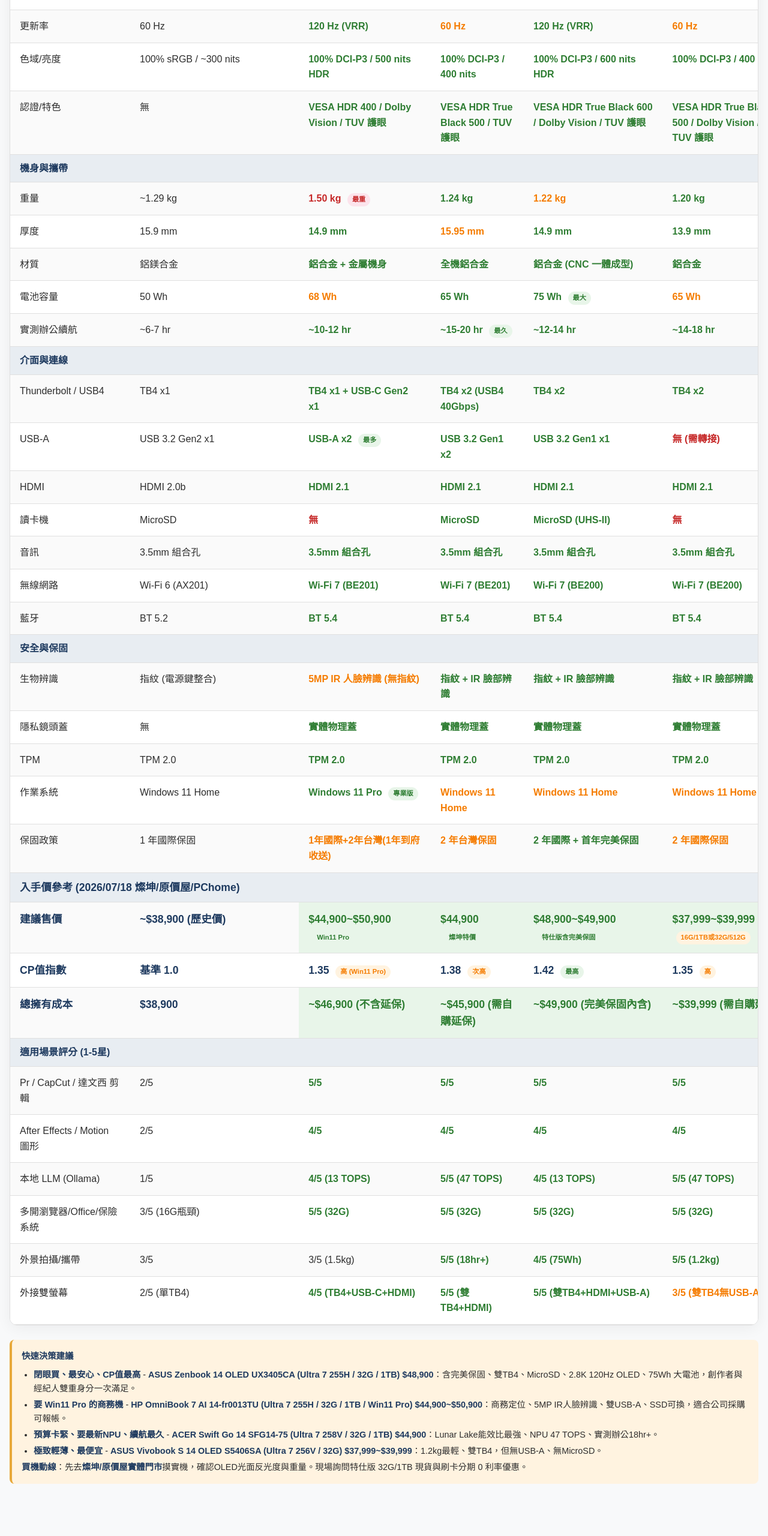
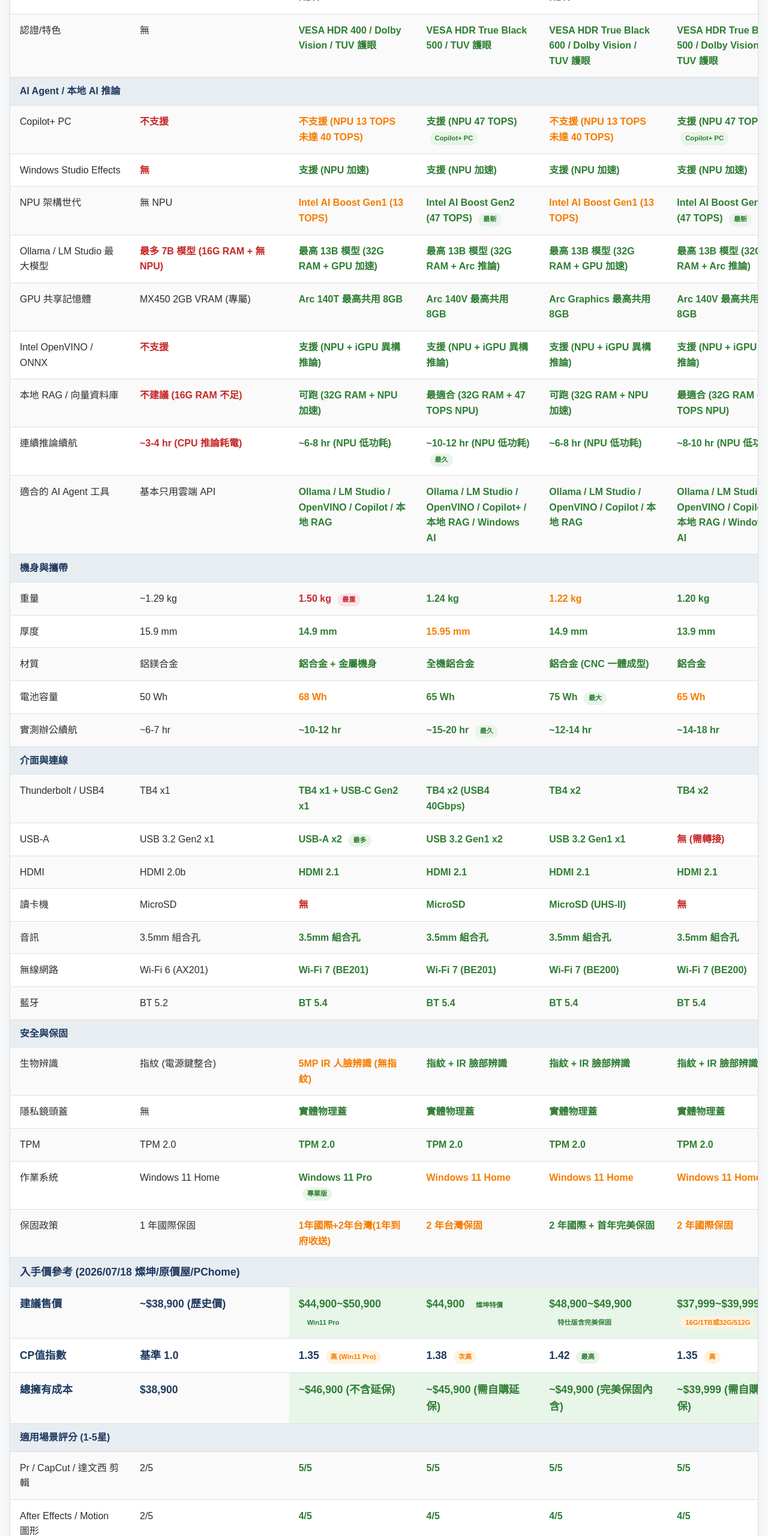
Before and after one commit to CharlieWang0012/laptop-compare, a plain HTML site: page index.html in a window 1280 px wide. Shown: the part 2300-4860 px from the top of the page at 60% size. Before the commit the page ends 4797 px from the top, so only its background shows below. Drawn offline with Linux system fonts and the light colour scheme.

Commit message:
add: AI Agent/本地推論完整分類

```diff
--- a/index.html
+++ b/index.html
@@ -136,6 +136,17 @@
 <tr><td>色域/亮度</td><td>100% sRGB / ~300 nits</td><td class="win">100% DCI-P3 / 500 nits HDR</td><td class="win">100% DCI-P3 / 400 nits</td><td class="win">100% DCI-P3 / 600 nits HDR</td><td class="win">100% DCI-P3 / 400 nits</td></tr>
 <tr><td>認證/特色</td><td>無</td><td class="win">VESA HDR 400 / Dolby Vision / TUV 護眼</td><td class="win">VESA HDR True Black 500 / TUV 護眼</td><td class="win">VESA HDR True Black 600 / Dolby Vision / TUV 護眼</td><td class="win">VESA HDR True Black 500 / Dolby Vision / TUV 護眼</td></tr>
 
+<tr class="spec-category"><td colspan="6">AI Agent / 本地 AI 推論</td></tr>
+<tr><td>Copilot+ PC</td><td class="lose">不支援</td><td class="tie">不支援 (NPU 13 TOPS 未達 40 TOPS)</td><td class="win">支援 (NPU 47 TOPS) <span class="badge badge-best">Copilot+ PC</span></td><td class="tie">不支援 (NPU 13 TOPS 未達 40 TOPS)</td><td class="win">支援 (NPU 47 TOPS) <span class="badge badge-best">Copilot+ PC</span></td></tr>
+<tr><td>Windows Studio Effects</td><td class="lose">無</td><td class="win">支援 (NPU 加速)</td><td class="win">支援 (NPU 加速)</td><td class="win">支援 (NPU 加速)</td><td class="win">支援 (NPU 加速)</td></tr>
+<tr><td>NPU 架構世代</td><td>無 NPU</td><td class="tie">Intel AI Boost Gen1 (13 TOPS)</td><td class="win">Intel AI Boost Gen2 (47 TOPS) <span class="badge badge-best">最新</span></td><td class="tie">Intel AI Boost Gen1 (13 TOPS)</td><td class="win">Intel AI Boost Gen2 (47 TOPS) <span class="badge badge-best">最新</span></td></tr>
+<tr><td>Ollama / LM Studio 最大模型</td><td class="lose">最多 7B 模型 (16G RAM + 無 NPU)</td><td class="win">最高 13B 模型 (32G RAM + GPU 加速)</td><td class="win">最高 13B 模型 (32G RAM + Arc 推論)</td><td class="win">最高 13B 模型 (32G RAM + GPU 加速)</td><td class="win">最高 13B 模型 (32G RAM + Arc 推論)</td></tr>
+<tr><td>GPU 共享記憶體</td><td>MX450 2GB VRAM (專屬)</td><td class="win">Arc 140T 最高共用 8GB</td><td class="win">Arc 140V 最高共用 8GB</td><td class="win">Arc Graphics 最高共用 8GB</td><td class="win">Arc 140V 最高共用 8GB</td></tr>
+<tr><td>Intel OpenVINO / ONNX</td><td class="lose">不支援</td><td class="win">支援 (NPU + iGPU 異構推論)</td><td class="win">支援 (NPU + iGPU 異構推論)</td><td class="win">支援 (NPU + iGPU 異構推論)</td><td class="win">支援 (NPU + iGPU 異構推論)</td></tr>
+<tr><td>本地 RAG / 向量資料庫</td><td class="lose">不建議 (16G RAM 不足)</td><td class="win">可跑 (32G RAM + NPU 加速)</td><td class="win">最適合 (32G RAM + 47 TOPS NPU)</td><td class="win">可跑 (32G RAM + NPU 加速)</td><td class="win">最適合 (32G RAM + 47 TOPS NPU)</td></tr>
+<tr><td>連續推論續航</td><td class="lose">~3-4 hr (CPU 推論耗電)</td><td class="win">~6-8 hr (NPU 低功耗)</td><td class="win">~10-12 hr (NPU 低功耗) <span class="badge badge-best">最久</span></td><td class="win">~6-8 hr (NPU 低功耗)</td><td class="win">~8-10 hr (NPU 低功耗)</td></tr>
+<tr><td>適合的 AI Agent 工具</td><td>基本只用雲端 API</td><td class="win">Ollama / LM Studio / OpenVINO / Copilot / 本地 RAG</td><td class="win">Ollama / LM Studio / OpenVINO / Copilot+ / 本地 RAG / Windows AI</td><td class="win">Ollama / LM Studio / OpenVINO / Copilot / 本地 RAG</td><td class="win">Ollama / LM Studio / OpenVINO / Copilot+ / 本地 RAG / Windows AI</td></tr>
+
 <tr class="spec-category"><td colspan="6">機身與攜帶</td></tr>
 <tr><td>重量</td><td>~1.29 kg</td><td class="lose">1.50 kg <span class="badge badge-note">最重</span></td><td class="win">1.24 kg</td><td class="tie">1.22 kg</td><td class="win">1.20 kg</td></tr>
 <tr><td>厚度</td><td>15.9 mm</td><td class="win">14.9 mm</td><td class="tie">15.95 mm</td><td class="win">14.9 mm</td><td class="win">13.9 mm</td></tr>
@@ -171,6 +182,7 @@
 <tr><td>多開瀏覽器/Office/保險系統</td><td>3/5 (16G瓶頸)</td><td class="win">5/5 (32G)</td><td class="win">5/5 (32G)</td><td class="win">5/5 (32G)</td><td class="win">5/5 (32G)</td></tr>
 <tr><td>外景拍攝/攜帶</td><td>3/5</td><td>3/5 (1.5kg)</td><td class="win">5/5 (18hr+)</td><td class="win">4/5 (75Wh)</td><td class="win">5/5 (1.2kg)</td></tr>
 <tr><td>外接雙螢幕</td><td>2/5 (單TB4)</td><td class="win">4/5 (TB4+USB-C+HDMI)</td><td class="win">5/5 (雙TB4+HDMI)</td><td class="win">5/5 (雙TB4+HDMI+USB-A)</td><td class="tie">3/5 (雙TB4無USB-A)</td></tr>
+<tr><td>AI Agent / 本地推論</td><td>1/5 (無NPU/16G)</td><td class="win">4/5 (13 TOPS+32G+OpenVINO)</td><td class="win">5/5 (47 TOPS+Copilot++RAG)</td><td class="win">4/5 (13 TOPS+32G+OpenVINO)</td><td class="win">5/5 (47 TOPS+Copilot++RAG)</td></tr>
 </tbody>
 </table>
 </div>
@@ -178,10 +190,10 @@
 <div class="footer-note">
 <strong>快速決策建議</strong>
 <ul>
-<li><strong>閉眼買、最安心、CP值最高</strong> - <strong>ASUS Zenbook 14 OLED UX3405CA (Ultra 7 255H / 32G / 1TB) $48,900</strong>：含完美保固、雙TB4、MicroSD、2.8K 120Hz OLED、75Wh 大電池，創作者與經紀人雙重身分一次滿足。</li>
-<li><strong>要 Win11 Pro 的商務機</strong> - <strong>HP OmniBook 7 AI 14-fr0013TU (Ultra 7 255H / 32G / 1TB / Win11 Pro) $44,900~$50,900</strong>：商務定位、5MP IR人臉辨識、雙USB-A、SSD可換，適合公司採購可報帳。</li>
-<li><strong>預算卡緊、要最新NPU、續航最久</strong> - <strong>ACER Swift Go 14 SFG14-75 (Ultra 7 258V / 32G / 1TB) $44,900</strong>：Lunar Lake能效比最強、NPU 47 TOPS、實測辦公18hr+。</li>
-<li><strong>極致輕薄、最便宜</strong> - <strong>ASUS Vivobook S 14 OLED S5406SA (Ultra 7 256V / 32G) $37,999~$39,999</strong>：1.2kg最輕、雙TB4，但無USB-A、無MicroSD。</li>
+<li><strong>閉眼買、最安心、CP值最高</strong> - <strong>ASUS Zenbook 14 OLED UX3405CA (Ultra 7 255H / 32G / 1TB) $48,900</strong>：含完美保固、雙TB4、MicroSD、2.8K 120Hz OLED、75Wh 大電池。NPU 13 TOPS 支援 OpenVINO 異構推論、可跑 13B 模型 + 本地 RAG，創作者與經紀人雙重身分一次滿足。</li>
+<li><strong>要 Win11 Pro 的商務機</strong> - <strong>HP OmniBook 7 AI 14-fr0013TU (Ultra 7 255H / 32G / 1TB / Win11 Pro) $44,900~$50,900</strong>：商務定位、5MP IR人臉辨識、雙USB-A、SSD可換。支援 NPU 加速 OpenVINO 推論，適合公司採購可報帳。</li>
+<li><strong>AI Agent 最強、NPU 最大、續航最久</strong> - <strong>ACER Swift Go 14 SFG14-75 (Ultra 7 258V / 32G / 1TB) $44,900</strong>：Lunar Lake NPU 47 TOPS Copilot+ PC、支援 Windows Studio Effects、Ollama 13B + 本地 RAG + 向量資料庫皆可順跑，實測辦公 18hr+ 連續推論 ~12hr。</li>
+<li><strong>極致輕薄、最便宜、也有 47 TOPS</strong> - <strong>ASUS Vivobook S 14 OLED S5406SA (Ultra 7 256V / 32G) $37,999~$39,999</strong>：1.2kg、NPU 47 TOPS Copilot+ PC、本地 AI Agent 完整支援，但無 USB-A、無 MicroSD、全焊死無法升級。</li>
 </ul>
 <p><strong>買機動線</strong>：先去<strong>燦坤/原價屋實體門市</strong>摸實機，確認OLED光面反光度與重量。現場詢問特仕版 32G/1TB 現貨與刷卡分期 0 利率優惠。</p>
 </div>
```
